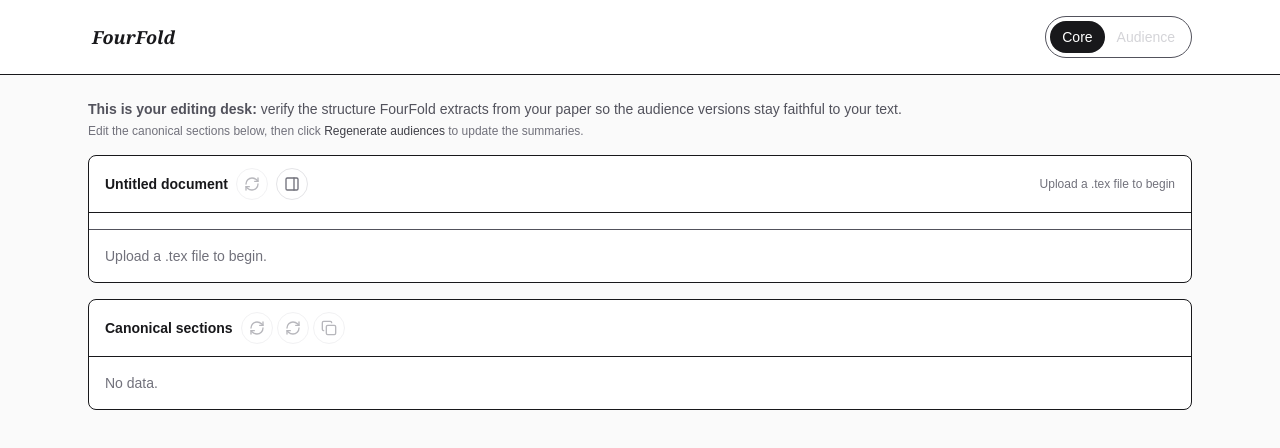
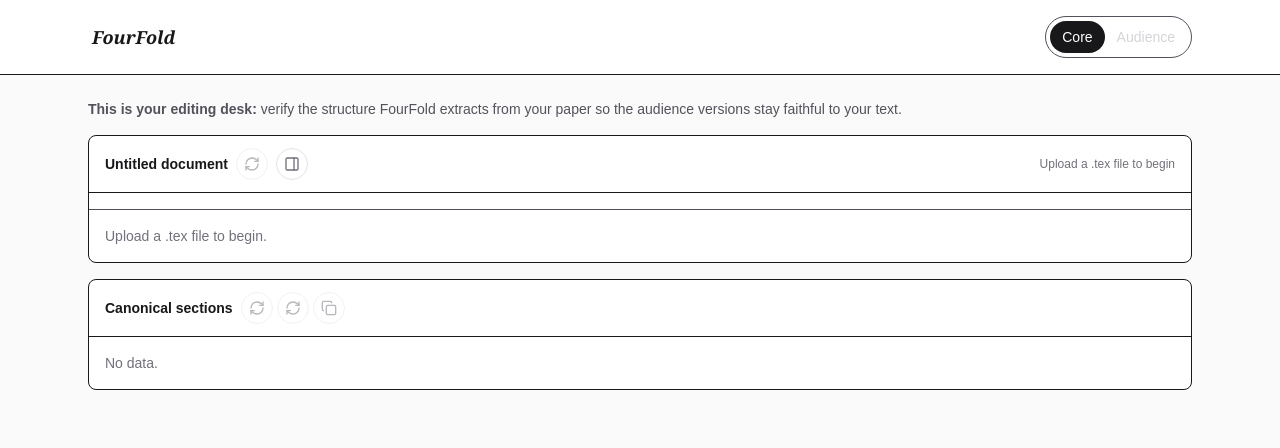
Before and after one commit to dsleo/projections, a Next.js app: page /analysis in a window 1280 px wide. Shown: the top 448 px of the page. Built offline with nearby package versions, Linux system fonts and the light colour scheme.

Commit message:
Simplify core intro copy

```diff
--- a/src/app/analysis/AnalysisView.tsx
+++ b/src/app/analysis/AnalysisView.tsx
@@ -862,11 +862,6 @@
               <span className="font-semibold">This is your editing desk:</span> verify the
               structure FourFold extracts from your paper so the audience versions stay faithful
               to your text.
-              <div className="mt-1 text-xs text-zinc-500">
-                Edit the canonical sections below, then click{' '}
-                <span className="font-medium text-zinc-700">Regenerate audiences</span> to update
-                the summaries.
-              </div>
             </div>
             <TextPanel
               result={result}
```
